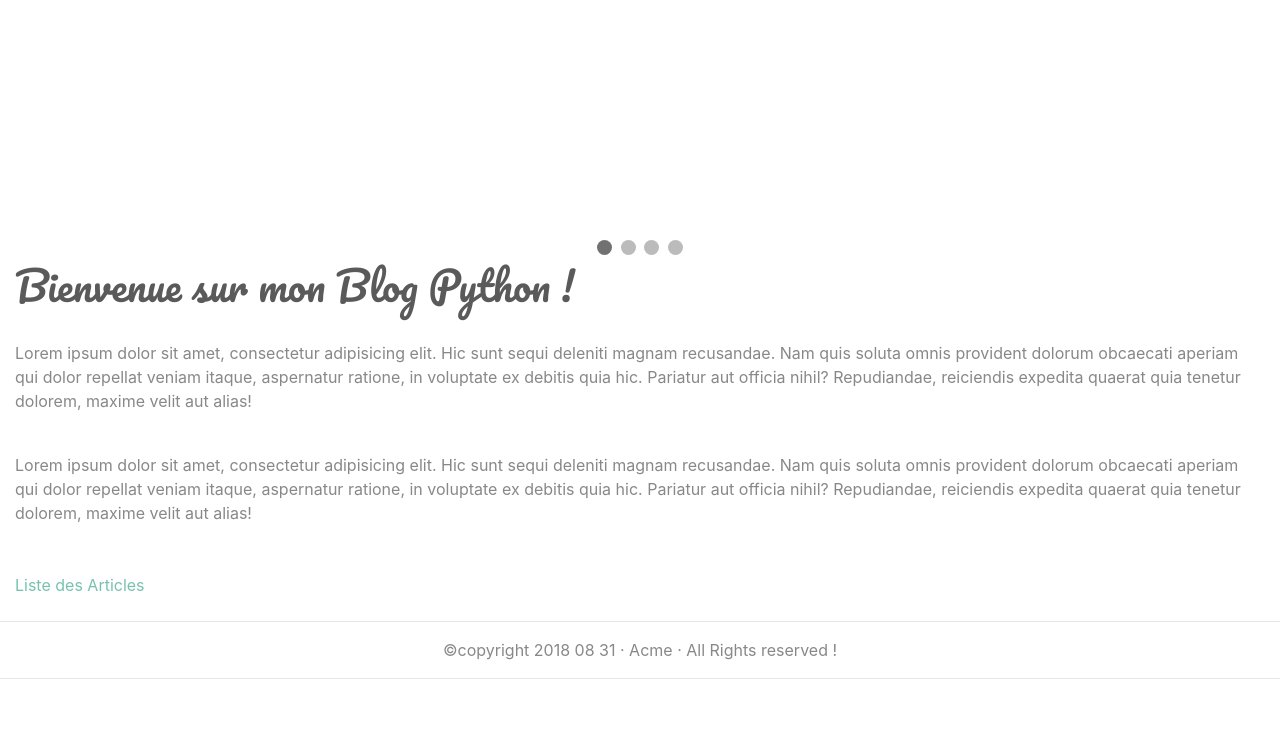
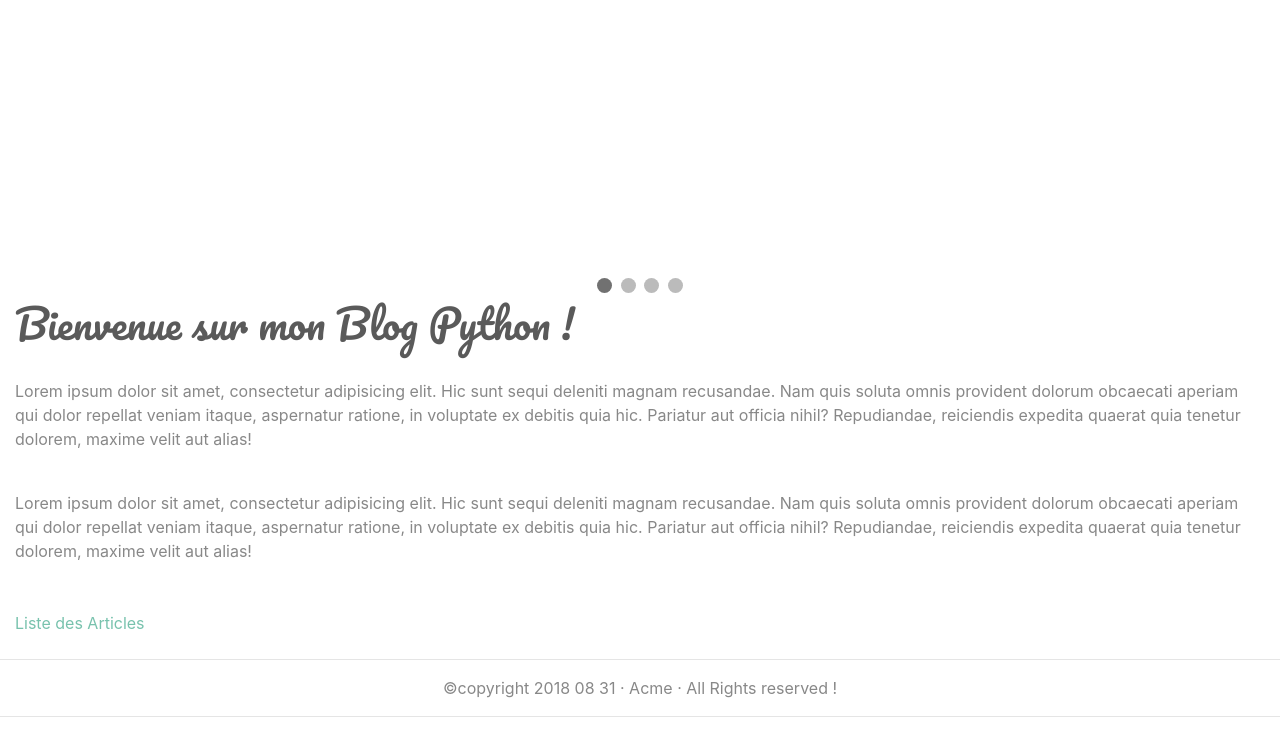
Before and after one commit to arnaudflorence/BlogPython, a Django app: page / in a window 1280 px wide. Shown: the part 593-1326 px from the top of the page. Before the commit the page ends 1272 px from the top, so only its background shows below. Run offline with Django 3.2, Linux system fonts and the light colour scheme; some libraries are stand-ins or nearby versions.

Commit message:
margin wraper

```diff
--- a/acme/static/css/style.css
+++ b/acme/static/css/style.css
@@ -1,6 +1,7 @@
 #mainWraper{
   max-width: 1366px;
   margin: auto;
+  margin-top: 3%;
 }
 
 .copyright{
```
